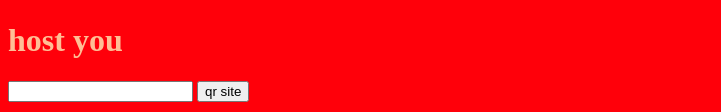
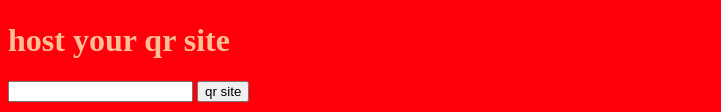
Before and after one commit to fxs1400/ASA, a plain HTML site: page index.html in a window 1280 px wide. Shown: the part 1495-1607 px from the top of the page, without its empty margins (0-721 px from the left). Drawn offline with Linux system fonts and the light colour scheme.

Commit message:
Update index.html

```diff
--- a/index.html
+++ b/index.html
@@ -51,7 +51,7 @@
     <h2>Best artists on the site (according to the number of like requests)</h2>
     <marquee><p></p><p></p><p></p><p></p><p></p></marquee>
     <canvas id="qrCodeCanvas" class="qr-code"></canvas><br>
-    <h1 id="g">host you </h1>
+    <h1 id="g">host your qr site</h1>
  <input type="html" id="ht">
  <button onclick="hy()">qr site</button>
  <p>Take screenshots of your KR and post them on Newground, Twitter or any platform.</p>
```
